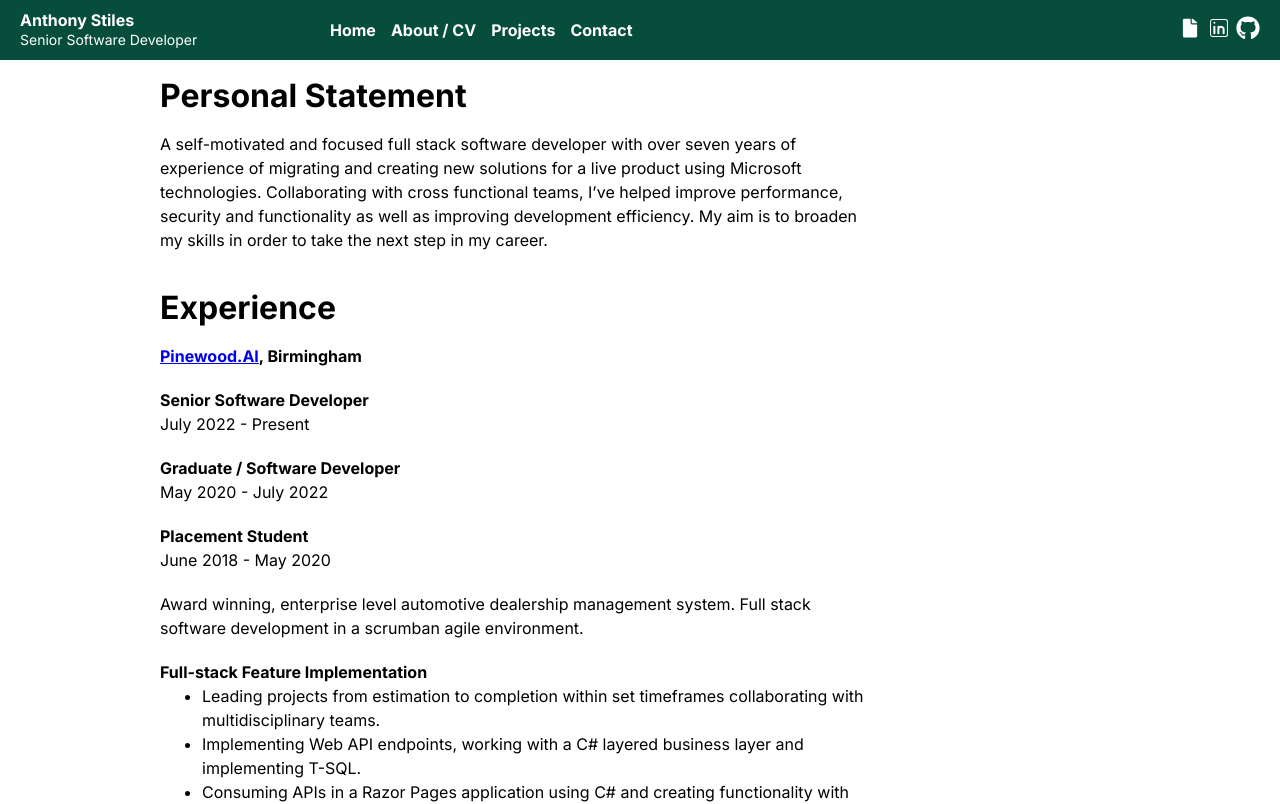
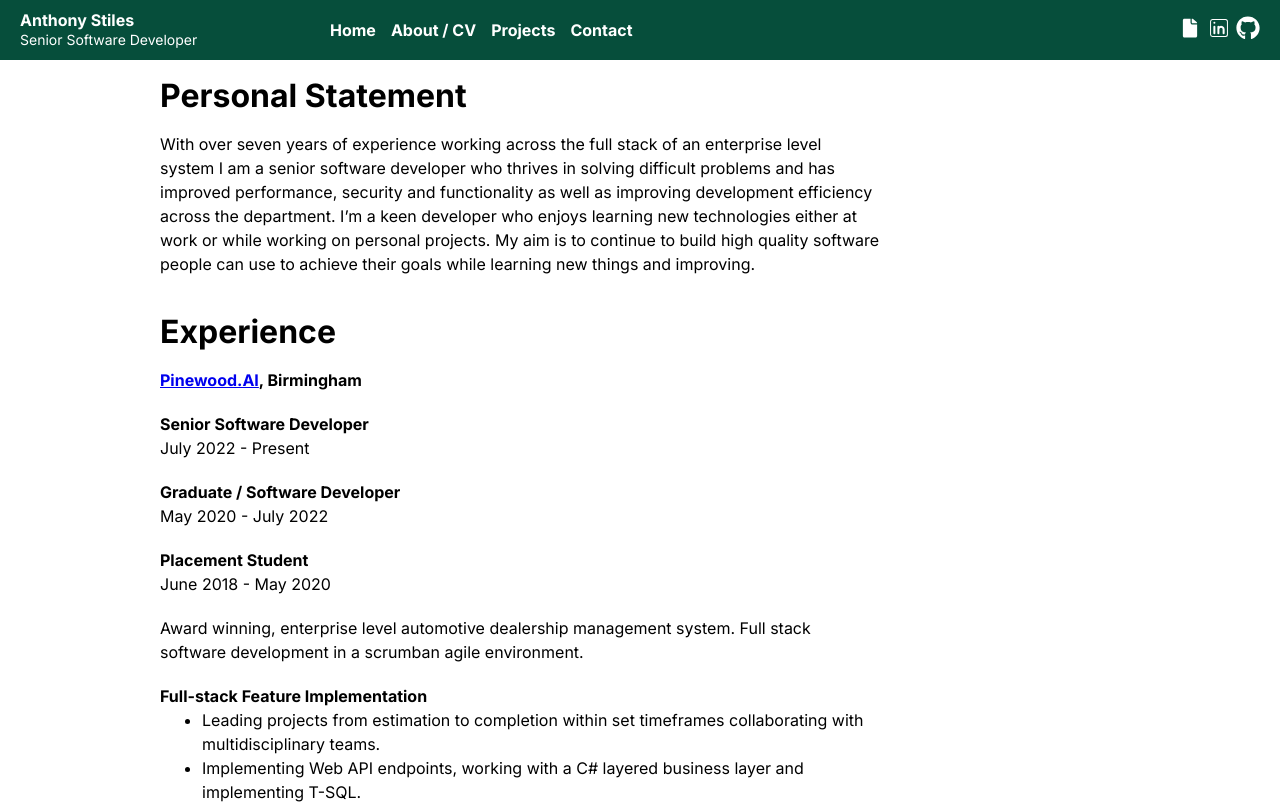
Before and after one commit to AnthonyStiles/Personal-Website, a Next.js app: page /about in a window 1280 px wide. Shown: the top 804 px of the page. Built offline with nearby package versions, Linux system fonts and the light colour scheme.

Commit message:
update cv

```diff
--- a/app/about/page.tsx
+++ b/app/about/page.tsx
@@ -11,8 +11,7 @@ export default function About() {
           Personal Statement
         </h1>
         <p className="text text-block">
-          A self-motivated and focused full stack software developer with over seven years of experience of migrating and creating new solutions for a live product using Microsoft technologies. Collaborating with cross functional teams, I’ve helped improve performance, security and functionality as well as improving development efficiency. My aim is to broaden my skills in order to take the next step in my career.
-        </p>
+          With over seven years of experience working across the full stack of an enterprise level system I am a senior software developer who thrives in solving difficult problems and has improved performance, security and functionality as well as improving development efficiency across the department. I’m a keen developer who enjoys learning new technologies either at work or while working on personal projects. My aim is to continue to build high quality software people can use to achieve their goals while learning new things and improving.        </p>
       </div>
 
       <div className="text-content-wrapper">
```
Also changed, not shown: 1 other file (tests, documents, lock files or other folders).
